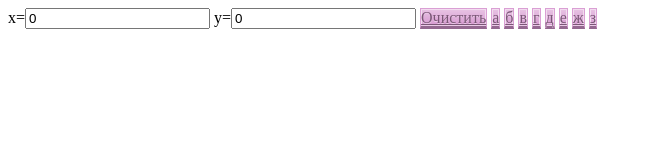
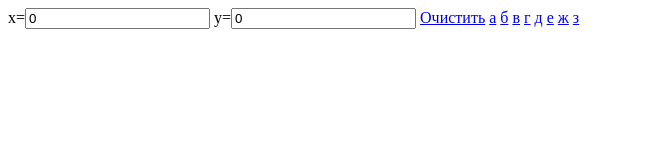
Before and after one commit to karkarich3301/karkarich3301.github.io, a plain HTML site: page js4.html in a window 1280 px wide. Shown: the whole page, without its empty margins (0-652 px from the left). Drawn offline with Linux system fonts and the light colour scheme.

Commit message:
Update js4.html

```diff
--- a/js4.html
+++ b/js4.html
@@ -234,15 +234,15 @@ ctx.stroke();
 <body>
 x=<input type="text" value="0" id="x_znach">
 y=<input type="text" value="0" id="y_znach">
-<a href="#" onclick="clean()" class="button purple">Очистить</a>
-<a href="#" onclick="er1()" class="button purple">а</a>
-<a href="#" onclick="er2()" class="button purple">б</a>
-<a href="#" onclick="er3()" class="button purple">в</a>
-<a href="#" onclick="er4()" class="button purple">г</a>
-<a href="#" onclick="er5()" class="button purple">д</a>
-<a href="#" onclick="er6()" class="button purple">е</a>
-<a href="#" onclick="er7()" class="button purple">ж</a>
-<a href="#" onclick="er8()" class="button purple">з</a>
+<a href="#" onclick="clean()" class="button black">Очистить</a>
+<a href="#" onclick="er1()" class="button black">а</a>
+<a href="#" onclick="er2()" class="button black">б</a>
+<a href="#" onclick="er3()" class="button black">в</a>
+<a href="#" onclick="er4()" class="button blck">г</a>
+<a href="#" onclick="er5()" class="button black">д</a>
+<a href="#" onclick="er6()" class="button black">е</a>
+<a href="#" onclick="er7()" class="button black">ж</a>
+<a href="#" onclick="er8()" class="button black">з</a>
 
 <br>
 <canvas width='640' height='480' id='example'>Обновите браузер</canvas>
```
